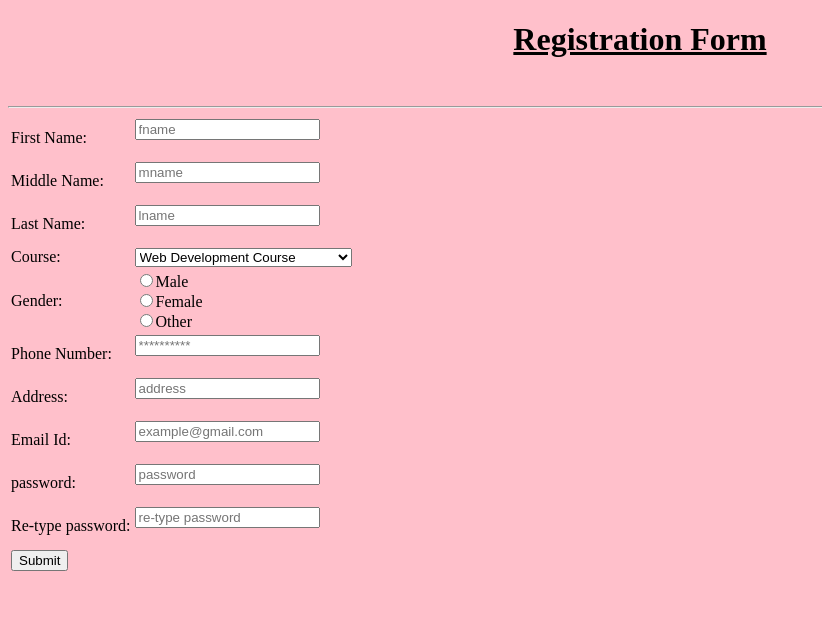
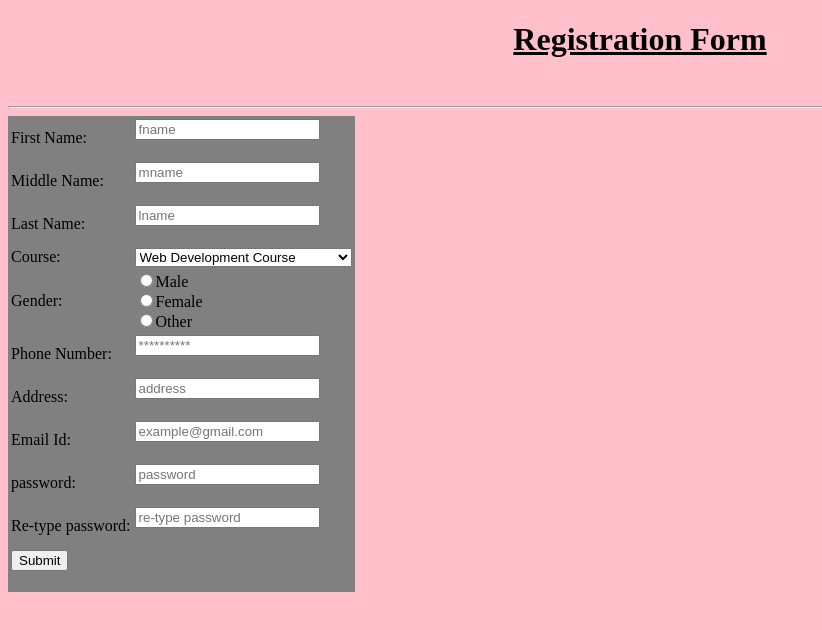
Before and after one commit to aartimaind/first, a plain HTML site: page task1.html in a window 1280 px wide. Shown: the whole page, without its empty margins (0-822 px from the left). Drawn offline with Linux system fonts and the light colour scheme.

Commit message:
Update task1.html

```diff
--- a/task1.html
+++ b/task1.html
@@ -6,7 +6,7 @@
      <body bgcolor="pink">
         <h1 align="center"><b><u>Registration Form</u></b></h1><br><hr>
         <form>
-            <table>
+            <table bgcolor="grey">
                 <tr>
                     <td>
                        First Name:
```
